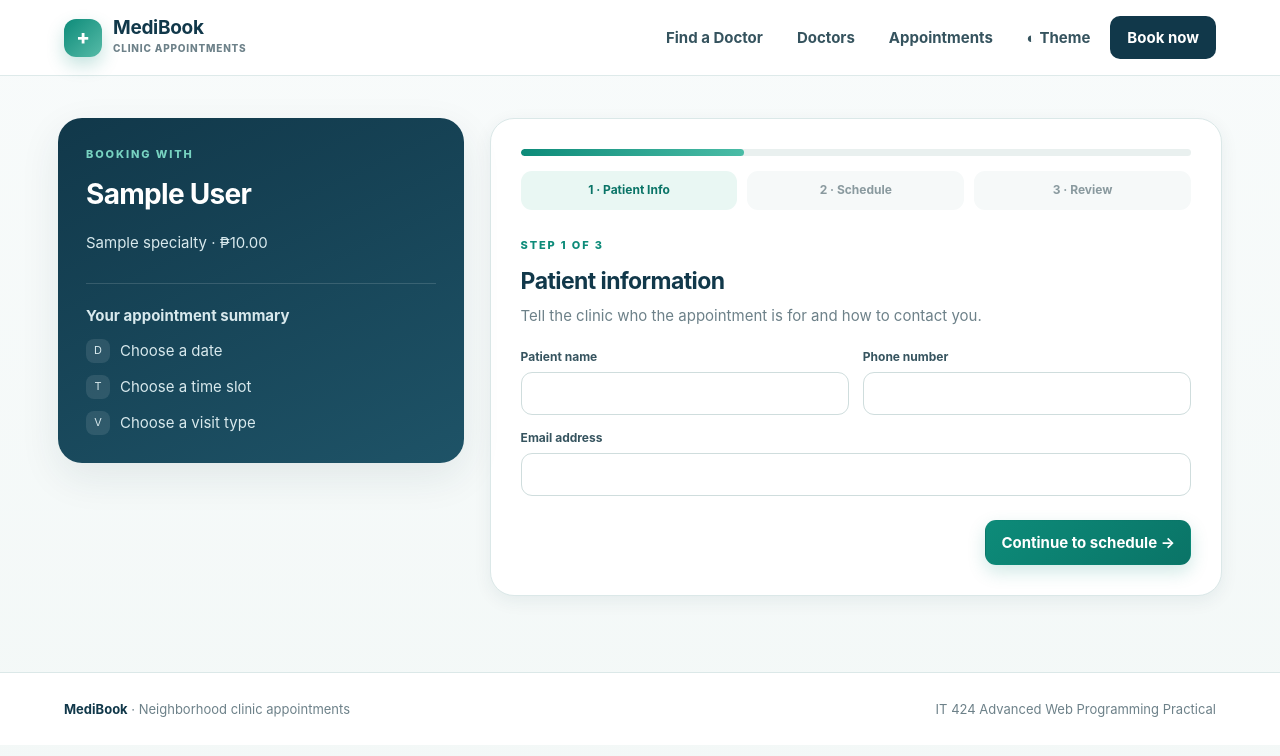
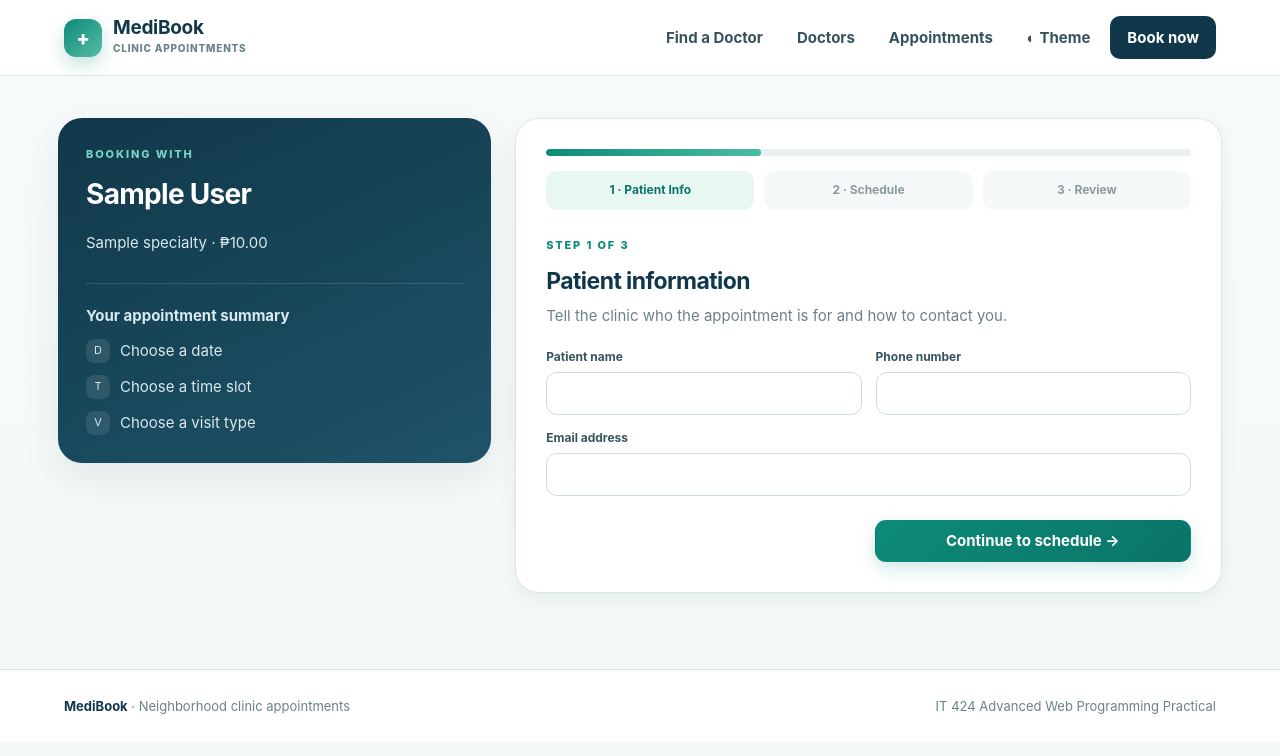
Before and after one commit to AngelEricaUanang/UANANG_SF_EXAM_TESTIIIandIV, a Django app: template clinic/templates/clinic/appointment_form.html in a window 1280 px wide. Shown: the top 756 px of the page. Run offline with Django 5.2, Linux system fonts and the light colour scheme; the template is opened without the code that fills it: most values are stand-ins (such as "Sample title", 1, 10 or a date in 2020); form fields are guessed from the names that the template uses; some libraries are stand-ins or nearby versions.

Commit message:
Fix logo alignment and prevent booking/action card overflow

```diff
--- /dev/null
+++ b/clinic/static/clinic/css/layout-fixes.css
@@ -0,0 +1,105 @@
+/* Final containment/alignment fixes */
+.brand-mark{
+  display:flex;
+  align-items:center;
+  justify-content:center;
+  flex:0 0 38px;
+  width:38px;
+  height:38px;
+  padding:0;
+  line-height:1;
+  text-align:center;
+  font-weight:800;
+  overflow:hidden;
+}
+
+.booking-shell{
+  grid-template-columns:minmax(300px,.76fr) minmax(0,1.24fr);
+  gap:24px;
+}
+
+.booking-card{
+  min-width:0;
+  overflow:hidden;
+}
+.booking-card form,
+.booking-card [x-show],
+.booking-card .form-grid > *,
+.booking-card label{
+  min-width:0;
+  max-width:100%;
+}
+.booking-card input,
+.booking-card select,
+.booking-card textarea{
+  display:block;
+  width:100%;
+  max-width:100%;
+  min-width:0;
+}
+.booking-card .section-copy{
+  max-width:100%;
+  overflow-wrap:anywhere;
+}
+.booking-card .form-grid{
+  grid-template-columns:repeat(2,minmax(0,1fr));
+}
+.booking-card .slots{
+  width:100%;
+  max-width:100%;
+  grid-template-columns:repeat(3,minmax(0,1fr));
+  overflow:hidden;
+}
+.booking-card .slots button{
+  width:100%;
+  min-width:0;
+  white-space:nowrap;
+  overflow:hidden;
+  text-overflow:ellipsis;
+}
+.booking-card .row{
+  display:grid;
+  grid-template-columns:repeat(2,minmax(0,1fr));
+  gap:12px;
+  width:100%;
+  max-width:100%;
+  align-items:center;
+}
+.booking-card .row > *{min-width:0}
+.booking-card .row .primary,
+.booking-card .row .secondary{
+  width:100%;
+  min-width:0;
+  white-space:normal;
+  text-align:center;
+  line-height:1.25;
+}
+
+.table-actions{
+  display:grid;
+  grid-template-columns:repeat(2,minmax(96px,1fr));
+  gap:8px;
+  min-width:220px;
+  max-width:100%;
+}
+.data-table td:last-child,
+.data-table th:last-child{
+  min-width:220px;
+}
+.table-actions .mini-btn{
+  width:100%;
+  min-width:0;
+  padding:8px 12px;
+  border-radius:999px;
+  white-space:nowrap;
+  overflow:hidden;
+  text-overflow:ellipsis;
+  text-align:center;
+}
+
+@media(max-width:720px){
+  .booking-card .form-grid{grid-template-columns:1fr}
+  .booking-card .slots{grid-template-columns:repeat(2,minmax(0,1fr))}
+  .table-actions{grid-template-columns:1fr 1fr;min-width:0}
+  .data-table td:last-child,.data-table th:last-child{min-width:180px}
+}
--- a/clinic/templates/clinic/base.html
+++ b/clinic/templates/clinic/base.html
@@ -5,6 +5,7 @@
   <meta name="viewport" content="width=device-width,initial-scale=1">
   <title>{% block title %}MediBook{% endblock %}</title>
   <link rel="stylesheet" href="{% static 'clinic/css/app.css' %}">
+  <link rel="stylesheet" href="{% static 'clinic/css/layout-fixes.css' %}">
   <script src="https://unpkg.com/htmx.org@2.0.4"></script>
   <script defer src="{% static 'clinic/js/app.js' %}"></script>
   <script defer src="https://cdn.jsdelivr.net/npm/alpinejs@3.14.9/dist/cdn.min.js"></script>
```
